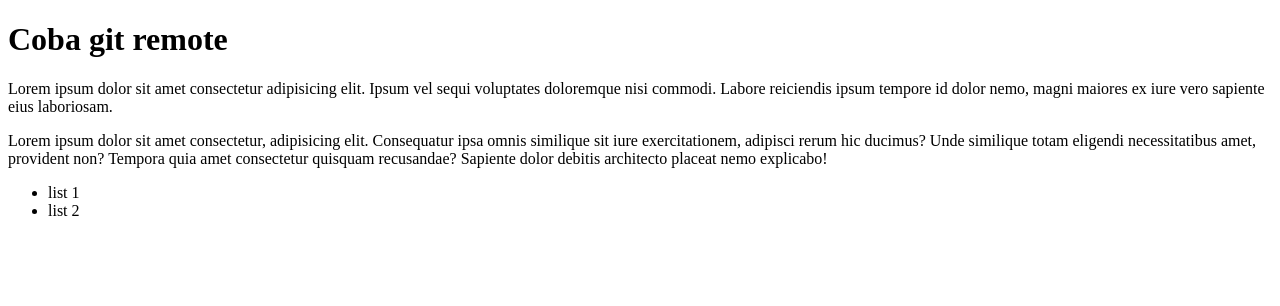
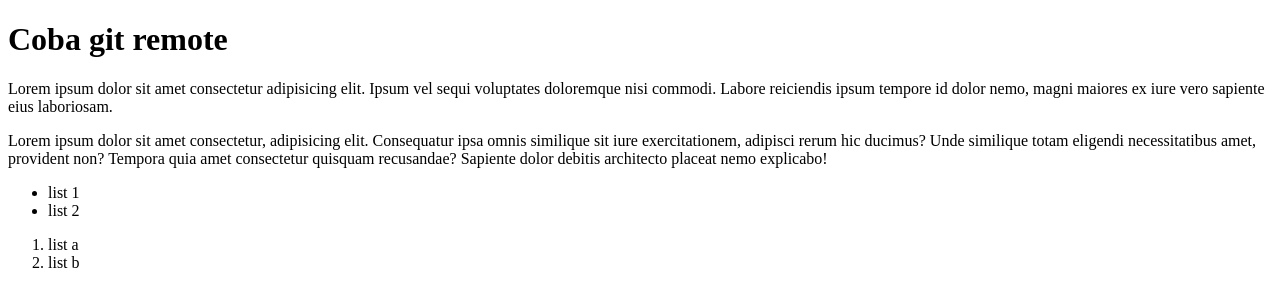
Before and after one commit to fnintani/git-test, a plain HTML site: page index.html in a window 1280 px wide. Drawn offline with Linux system fonts and the light colour scheme.

Commit message:
menambahkan list ol dengan 2 list

```diff
--- a/index.html
+++ b/index.html
@@ -14,5 +14,9 @@
         <li>list 1</li>
         <li>list 2</li>
     </ul>
+    <ol>
+        <li>list a</li>
+        <li>list b</li>
+    </ol>
 </body>
 </html>
```
